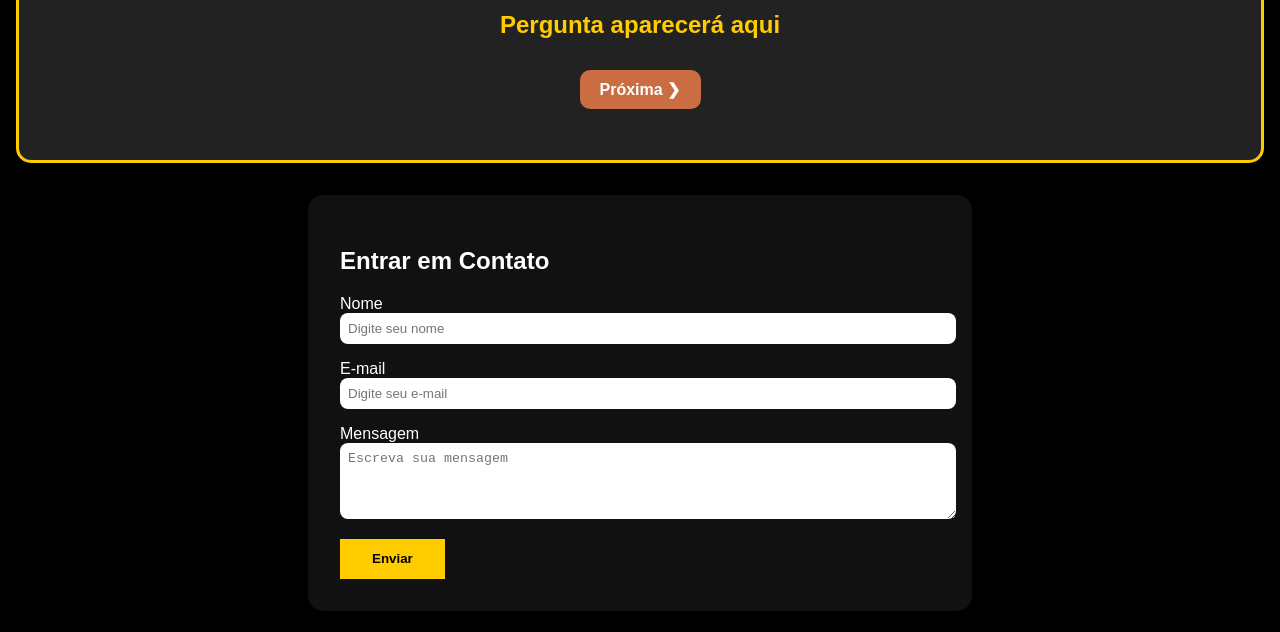
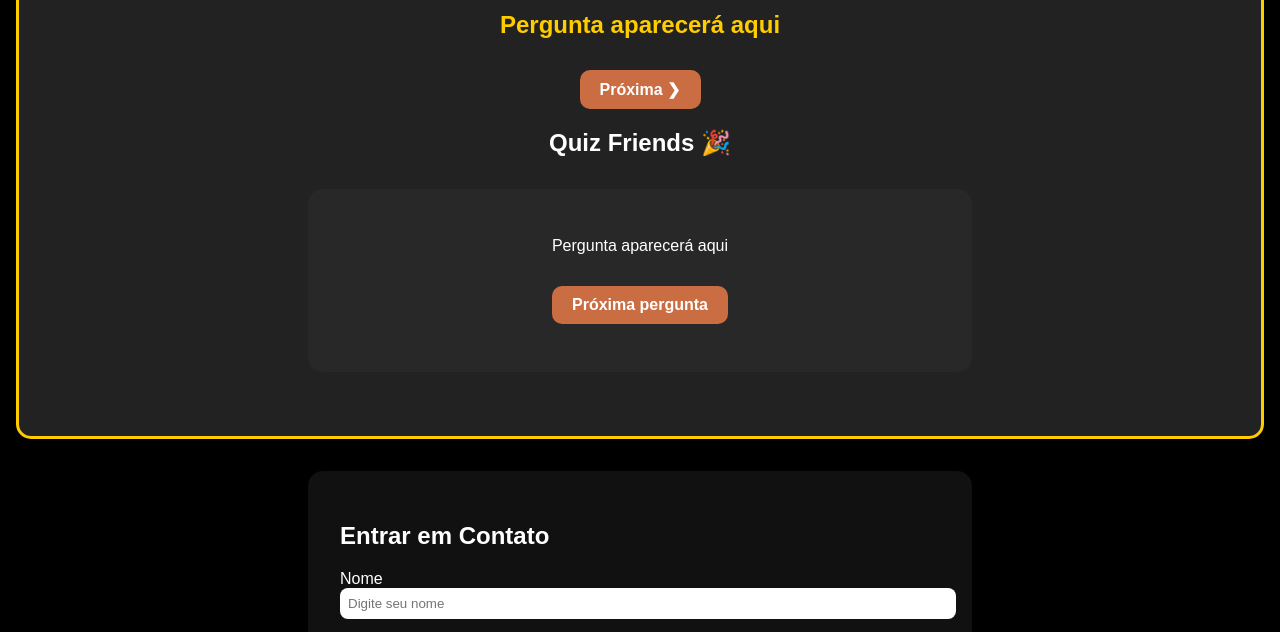
Before and after one commit to gabidivalinda/acessibilidade, a plain HTML site: page index.html in a window 1280 px wide. Shown: the part 2307-2939 px from the top of the page. Drawn offline with nearby package versions, Linux system fonts and the light colour scheme.

Commit message:
Update index.html

```diff
--- a/index.html
+++ b/index.html
@@ -131,6 +131,18 @@
     </div>
     <button id="next-btn" class="btn-next">Próxima ❯</button>
     <p id="result" class="quiz-result"></p>
+    <section id="quiz">
+    <h2>Quiz Friends 🎉</h2>
+    <div class="quiz-container">
+      <p id="question">Pergunta aparecerá aqui</p>
+      <div id="options" class="quiz-options">
+        <!-- Botões das opções serão criados pelo JS -->
+      </div>
+      <button id="next-btn" class="btn-next">Próxima pergunta</button>
+      <p id="result"></p>
+    </div>
+  </section>
+  <script src="script.js"></script>
   </div>
 </section>
 
```
